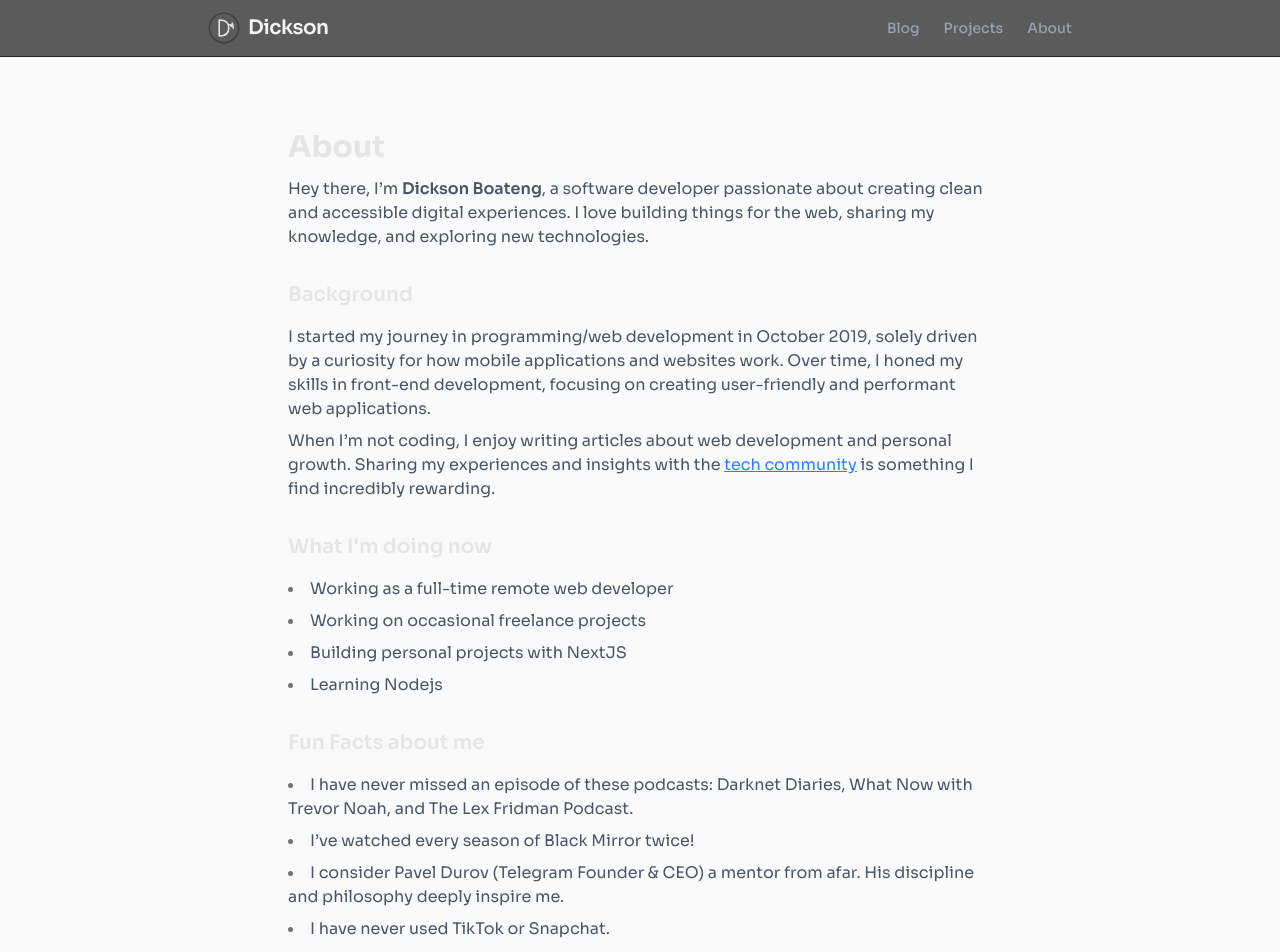
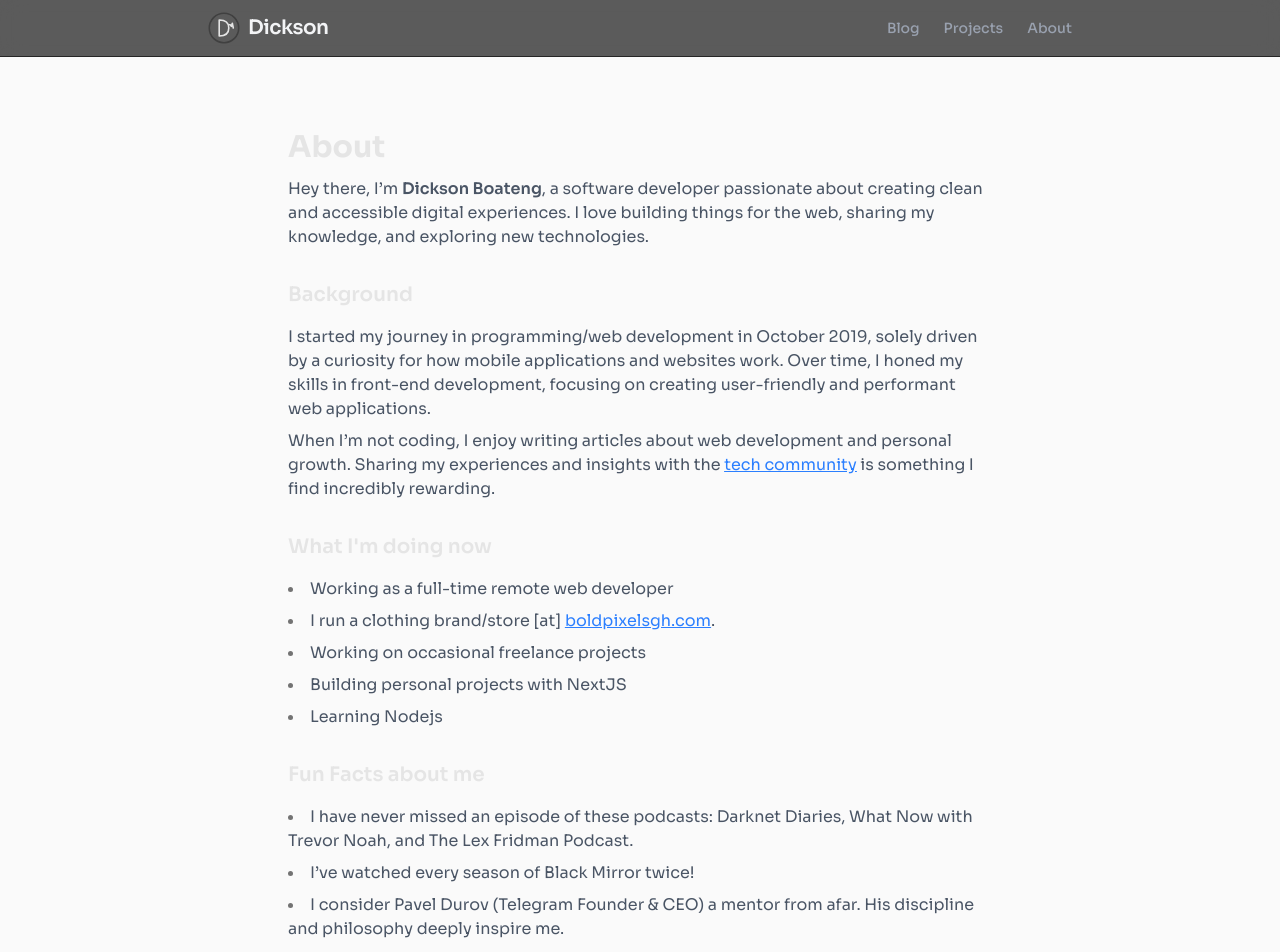
Before and after one commit to dboatengg/portfolio-site, a Next.js app: page /about in a window 1280 px wide. Shown: the top 952 px of the page. Built offline with nearby package versions, Linux system fonts and the light colour scheme.

Commit message:
Update about page

```diff
--- a/app/about/page.tsx
+++ b/app/about/page.tsx
@@ -36,6 +36,7 @@ export default function AboutPage() {
         <h2 className="text-xl font-semibold mb-4">What I'm doing now</h2>
         <ul className="space-y-2 list-disc list-inside text-gray-600 dark:text-gray-400 marker:text-neutral-500 dark:marker:text-neutral-400">
             <li>Working as a full-time remote web developer</li>
+            <li>I run a clothing brand/store [at] <span className="text-blue-500 underline"><Link href="https://www.boldpixelsgh.com">boldpixelsgh.com</Link></span>.</li>
             <li>Working on occasional freelance projects </li>
             <li>Building personal projects with NextJS</li>
             <li>Learning Nodejs</li>
@@ -47,7 +48,6 @@ export default function AboutPage() {
             <li>I have never missed an episode of these podcasts: Darknet Diaries, What Now with Trevor Noah, and The Lex Fridman Podcast.</li>
             <li>I’ve watched every season of Black Mirror twice!</li>
             <li>I consider Pavel Durov (Telegram Founder & CEO) a mentor from afar. His discipline and philosophy deeply inspire me.</li>
-            <li>I have never used TikTok or Snapchat.</li>
         </ul>
     </div>
 
```
